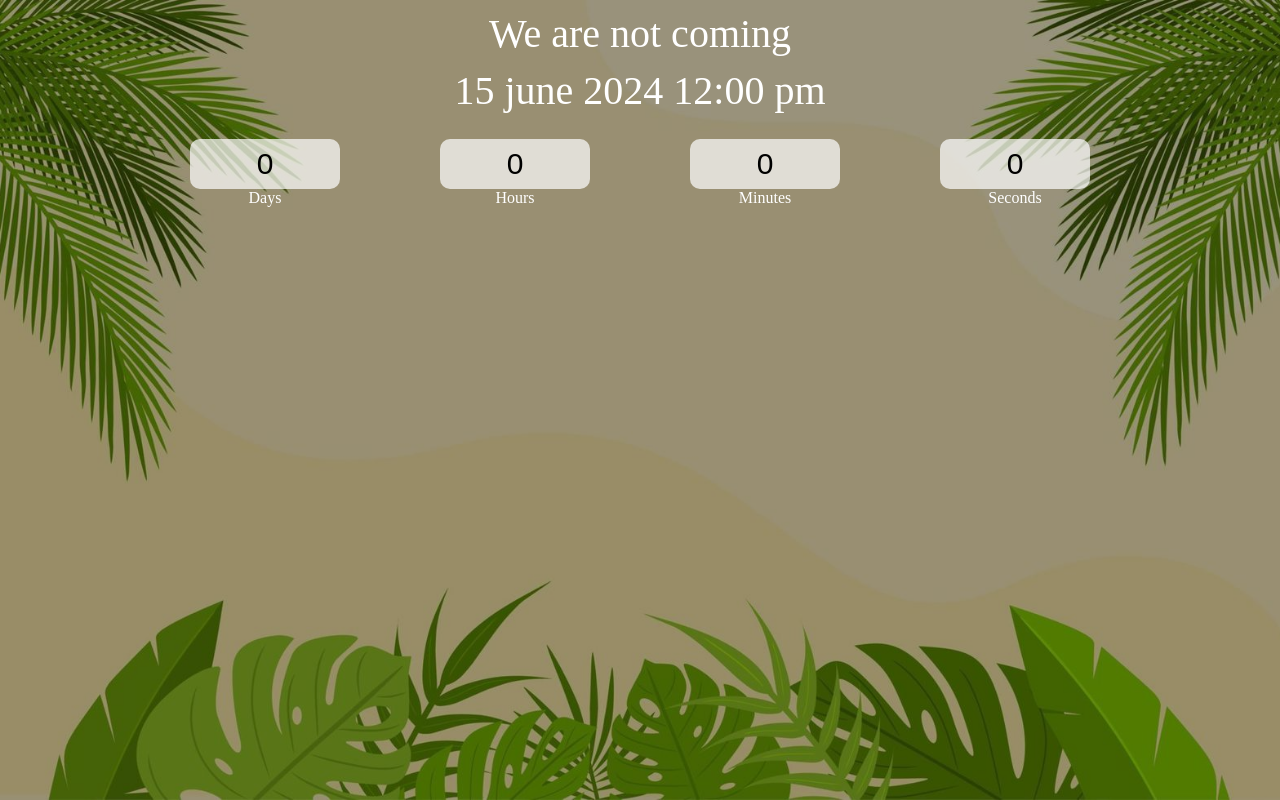
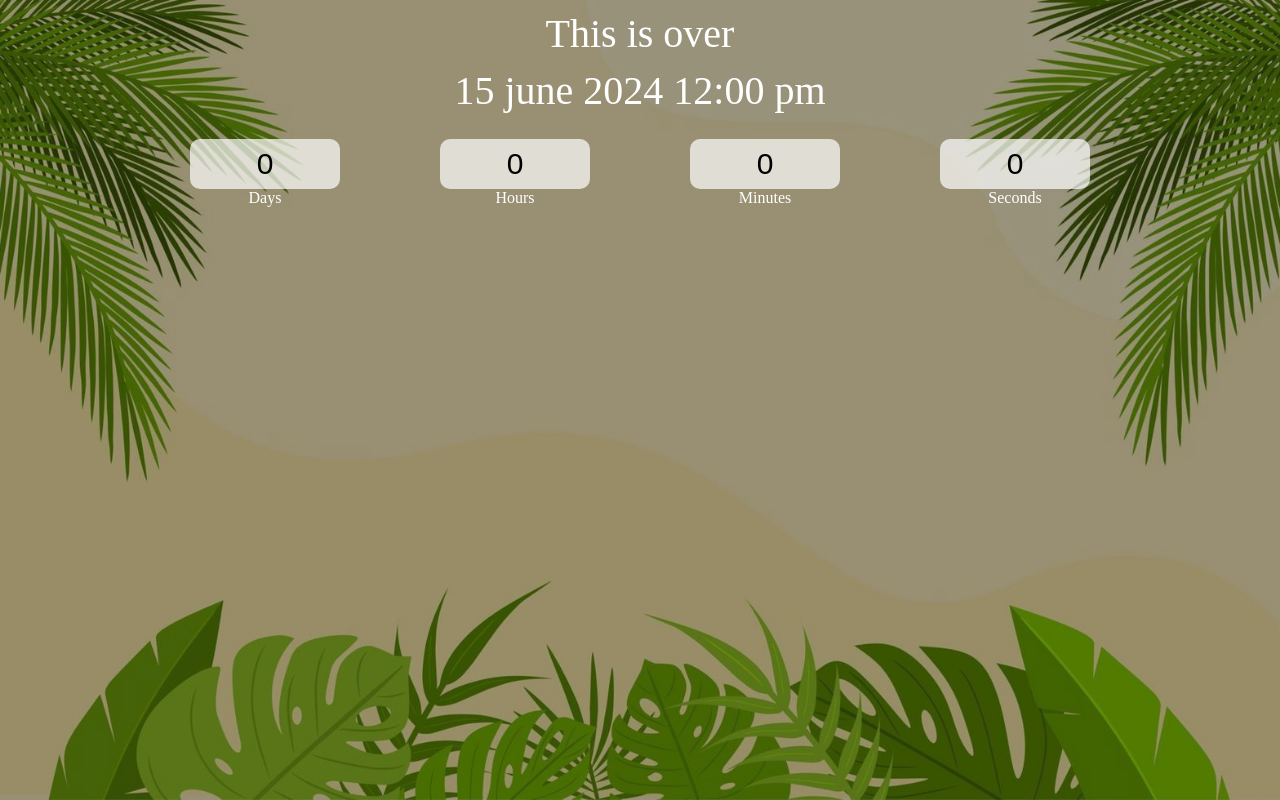
Before and after one commit to ayushmansingh2711/countdown-.hithub.io, a plain HTML site: page index.html in a window 1280 px wide. Drawn offline with Linux system fonts and the light colour scheme; files whose address does not match are found by name.

Commit message:
Update index.html

```diff
--- a/index.html
+++ b/index.html
@@ -13,7 +13,7 @@
 
     <div class="main">
         <div class="overlay">
-            <div class="title"> We are not  coming </div>
+            <div class="title"> This is over </div>
             <div class="title" id="end-Date"> 13 June 2024 10:00 pm</div>
             <div class="col">
                 <div>
```
